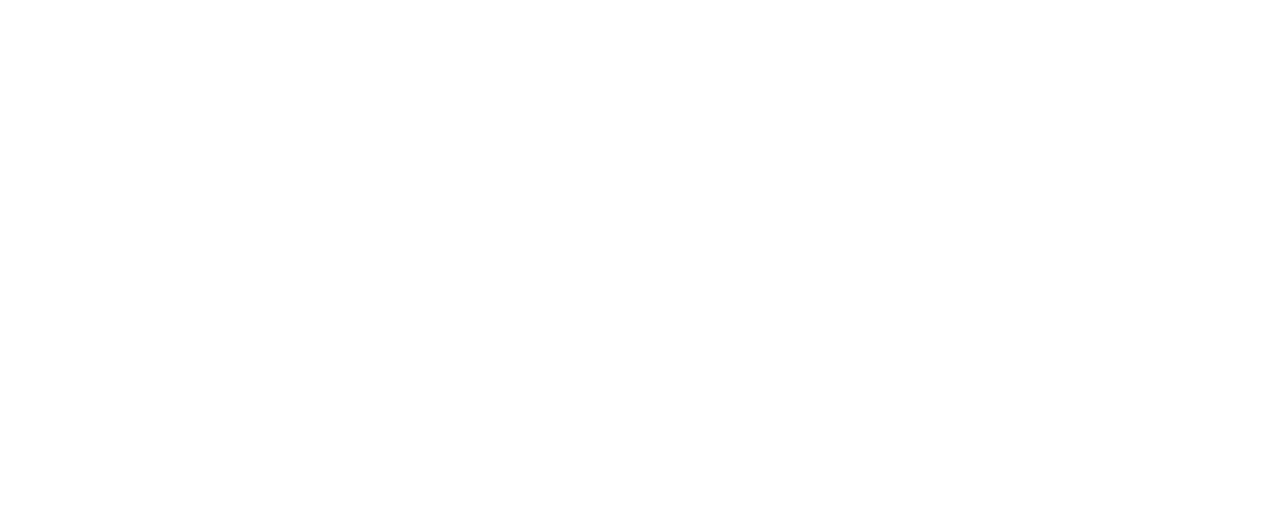
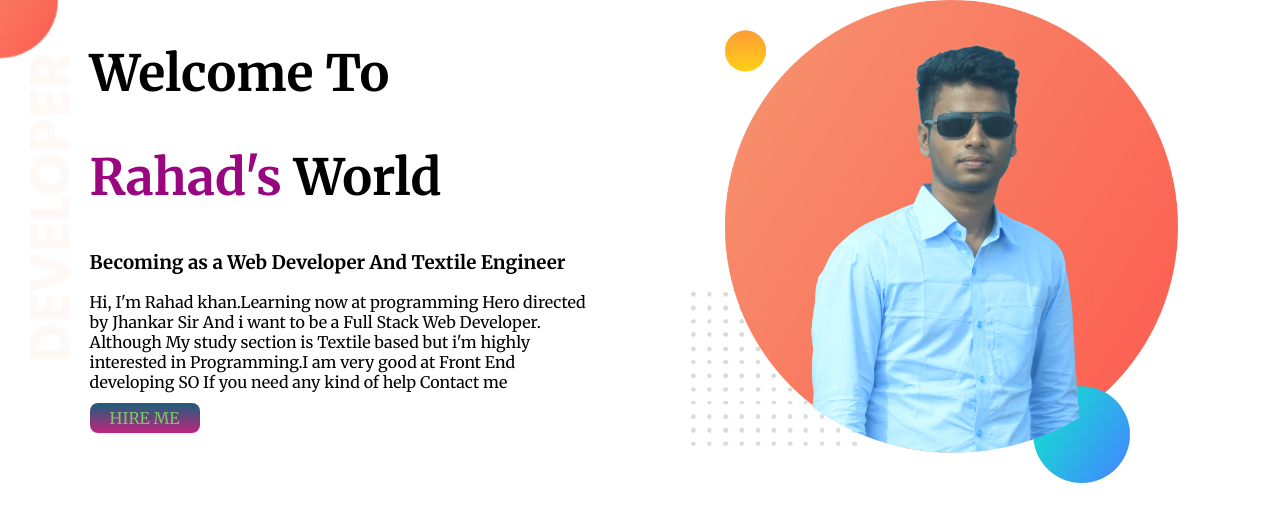
Before and after one commit to Rahad-khan/doctors-portfolio, a plain HTML site: page index.html in a window 1280 px wide. Drawn offline with Linux system fonts and the light colour scheme.

Commit message:
Welcome Section done

```diff
--- a/index.html
+++ b/index.html
@@ -1,13 +1,35 @@
 <!DOCTYPE html>
 <html lang="en">
-<head>
-    <meta charset="UTF-8">
-    <meta http-equiv="X-UA-Compatible" content="IE=edge">
-    <meta name="viewport" content="width=device-width, initial-scale=1.0">
-    <link rel="stylesheet" href="style.css">
-    <title>Tazkeya's Portfolio❤️</title>
-</head>
-<body>
-
-</body>
+  <head>
+    <meta charset="UTF-8" />
+    <meta http-equiv="X-UA-Compatible" content="IE=edge" />
+    <meta name="viewport" content="width=device-width, initial-scale=1.0" />
+    <link
+      rel="shortcut icon"
+      href="images/favicon-16x16.png"
+      type="image/x-icon"
+    />
+    <link rel="stylesheet" href="style.css" />
+    <title>My Portfolio</title>
+  </head>
+  <body>
+    <section class="wlc-area">
+      <div class="wlc-container">
+        <h1>Welcome To</h1>
+        <h1><span>Rahad's</span> World</h1>
+        <h3>Becoming as a Web Developer And Textile Engineer</h3>
+        <p>
+          Hi, I'm Rahad khan.Learning now at programming Hero directed by
+          Jhankar Sir And i want to be a Full Stack Web Developer. Although My
+          study section is Textile based but i'm highly interested in
+          Programming.I am very good at Front End developing SO If you need any
+          kind of help Contact me
+        </p>
+        <a target="_blank" href="https://facebook.com/bogura.rahad">HIRE ME</a>
+      </div>
+      <div class="wlc-container">
+        <img src="images/my-bg.png" alt="" />
+      </div>
+    </section>
+  </body>
 </html>
--- a/style.css
+++ b/style.css
@@ -0,0 +1,33 @@
+@import url('https://fonts.googleapis.com/css2?family=Merriweather:wght@400;700;900&display=swap');
+body {
+    margin: 0;
+    font-family: 'Merriweather', serif;
+}
+h1{
+    font-size: 50px;
+}
+h1 span{
+    color: #9A0680;
+}
+section {
+    display: flex;
+}
+.wlc-area {
+    background-image: url(images/top-banner.png);
+    background-repeat: no-repeat;
+}
+.wlc-container {
+    width: 40%;
+    margin-left: 5%;
+    padding-left: 2%;
+}
+.wlc-container img {
+    width: 95%;
+}
+a {
+    text-decoration: none;
+    color: #7cc76a;
+    padding: 5px 20px;
+    background-image: linear-gradient(#1A5F7A, #bb1475ee);
+    border-radius: 8px;
+}
```
Also changed, not shown: fav/favicon_io/android-chrome-192x192.png (added), fav/favicon_io/android-chrome-512x512.png (added), fav/favicon_io/apple-touch-icon.png (added), fav/favicon_io/favicon-32x32.png (added), fav/favicon_io/favicon.ico (added), images/dream-bg.png (added), images/exp-bg.png (added), images/favicon-16x16.png (added), images/my-bg.png (added), images/my-bg2.png (added), images/top-banner.png (added), 5 other files.
